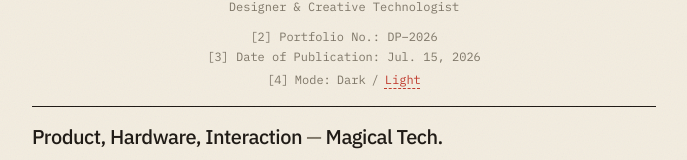
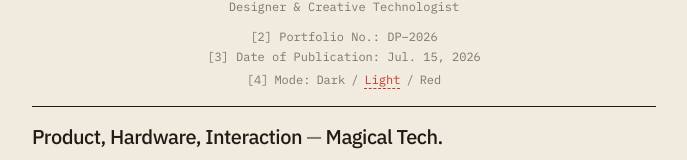
Before and after one commit to domproch/dominik-portfolio, a Next.js app: page / in a window 1280 px wide. Shown: the part 133-293 px from the top of the page, without its empty margins (296-983 px from the left). Built offline with nearby package versions, Linux system fonts and the light colour scheme.

Commit message:
Add red theme mode

```diff
--- a/src/app/globals.css
+++ b/src/app/globals.css
@@ -12,6 +12,13 @@
   --foreground: #1c1712;
   --accent: #c1392b;
   --muted: #7d7566;
+}
+
+:root[data-theme="red"] {
+  --background: #e02020;
+  --foreground: #fff5f0;
+  --accent: #1a1110;
+  --muted: #f5b3ab;
 }
 
 @theme inline {
--- a/src/app/layout.tsx
+++ b/src/app/layout.tsx
@@ -38,7 +38,7 @@ export default function RootLayout({
             try {
               var stored = localStorage.getItem("theme");
               var theme =
-                stored === "light" || stored === "dark"
+                stored === "light" || stored === "dark" || stored === "red"
                   ? stored
                   : window.matchMedia("(prefers-color-scheme: light)").matches
                     ? "light"
--- a/src/components/ThemeToggle.tsx
+++ b/src/components/ThemeToggle.tsx
@@ -2,15 +2,17 @@
 
 import { useEffect, useState } from "react";
 
+type Theme = "dark" | "light" | "red";
+
 export default function ThemeToggle() {
-  const [theme, setTheme] = useState<"dark" | "light">("dark");
+  const [theme, setTheme] = useState<Theme>("dark");
 
   useEffect(() => {
     const current = document.documentElement.getAttribute("data-theme");
-    setTheme(current === "light" ? "light" : "dark");
+    setTheme(current === "light" || current === "red" ? current : "dark");
   }, []);
 
-  function setMode(next: "dark" | "light") {
+  function setMode(next: Theme) {
     setTheme(next);
     document.documentElement.setAttribute("data-theme", next);
     try {
@@ -46,6 +48,18 @@ export default function ThemeToggle() {
       >
         Light
       </button>
+      /
+      <button
+        type="button"
+        onClick={() => setMode("red")}
+        className={
+          theme === "red"
+            ? "text-accent underline decoration-dashed underline-offset-4"
+            : "text-muted transition-colors hover:text-foreground"
+        }
+      >
+        Red
+      </button>
     </span>
   );
 }
```
